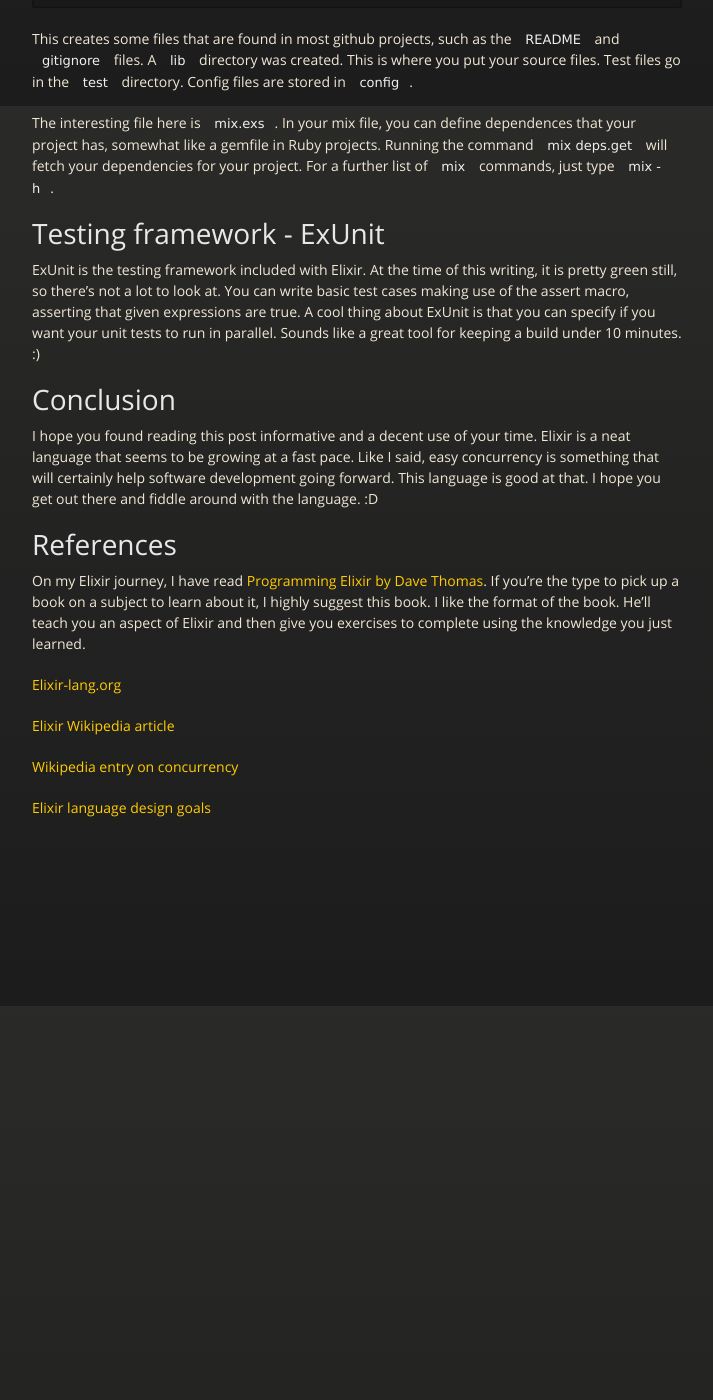
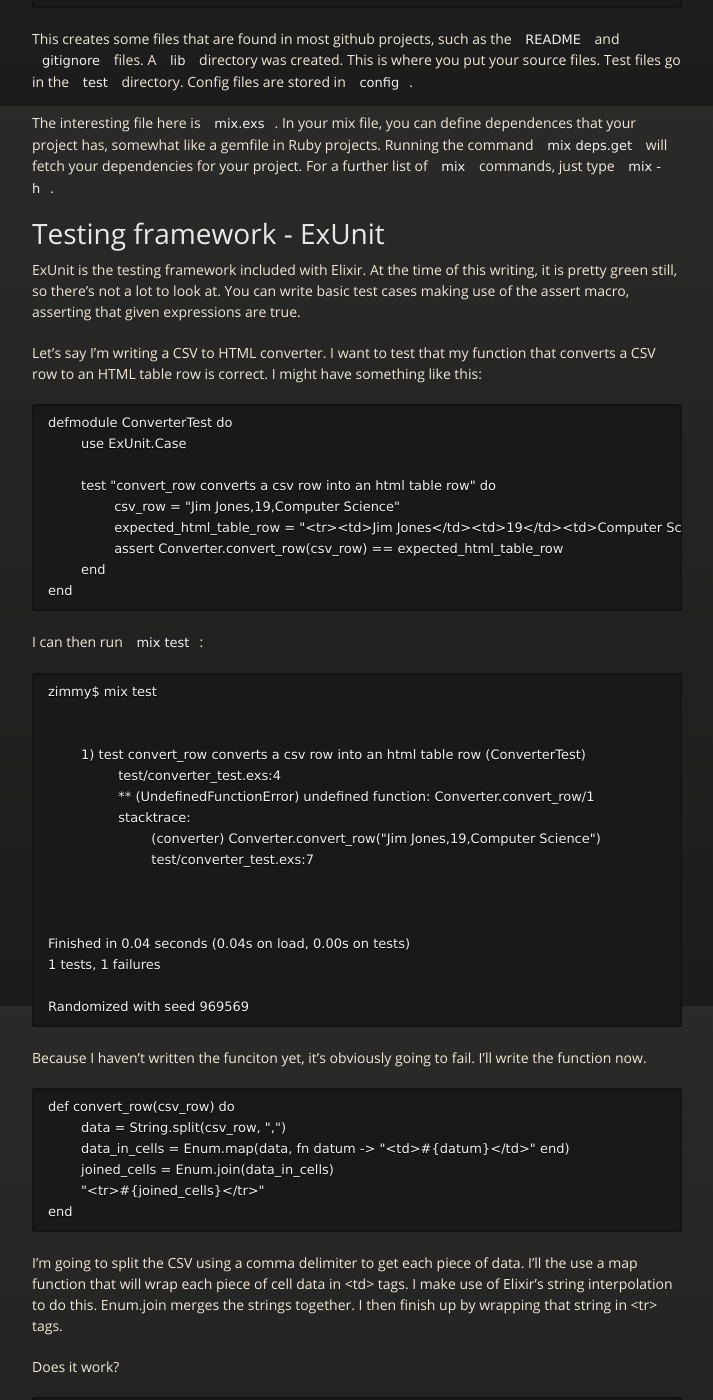
Before and after one commit to chriszimmerman/chriszimmerman.github.io, a Jekyll site: the page built from drafts/elixir.md, in a window 1280 px wide and 1400 px high, scrolled down 6194 px. Shown: the whole window, without its empty margins (283-996 px from the left). Built offline with Jekyll 4.4.1, drawn with Linux system fonts in a browser that asks for light colours; nearby versions of some CDN libraries; before the commit the page ends 7052 px from its top, so only the background shows below that; some of the changed text lies outside the part shown.

Commit message:
added exunit example and talked about pipe operator

```diff
--- a/drafts/elixir.md
+++ b/drafts/elixir.md
@@ -175,7 +175,74 @@ The interesting file here is `mix.exs`. In your mix file, you can define depende
 
 # Testing framework - ExUnit
 
-ExUnit is the testing framework included with Elixir. At the time of this writing, it is pretty green still, so there's not a lot to look at. You can write basic test cases making use of the assert macro, asserting that given expressions are true. A cool thing about ExUnit is that you can specify if you want your unit tests to run in parallel. Sounds like a great tool for keeping a build under 10 minutes. :)
+ExUnit is the testing framework included with Elixir. At the time of this writing, it is pretty green still, so there's not a lot to look at. You can write basic test cases making use of the assert macro, asserting that given expressions are true.
+
+Let's say I'm writing a CSV to HTML converter. I want to test that my function that converts a CSV row to an HTML table row is correct. I might have something like this:
+
+	defmodule ConverterTest do
+		use ExUnit.Case
+
+		test "convert_row converts a csv row into an html table row" do
+			csv_row = "Jim Jones,19,Computer Science"
+			expected_html_table_row = "<tr><td>Jim Jones</td><td>19</td><td>Computer Science</td></tr>"
+			assert Converter.convert_row(csv_row) == expected_html_table_row
+		end
+	end
+
+I can then run `mix test`:
+
+	zimmy$ mix test
+
+
+		1) test convert_row converts a csv row into an html table row (ConverterTest)
+			 test/converter_test.exs:4
+			 ** (UndefinedFunctionError) undefined function: Converter.convert_row/1
+			 stacktrace:
+				 (converter) Converter.convert_row("Jim Jones,19,Computer Science")
+				 test/converter_test.exs:7
+
+
+
+	Finished in 0.04 seconds (0.04s on load, 0.00s on tests)
+	1 tests, 1 failures
+
+	Randomized with seed 969569
+
+Because I haven't written the funciton yet, it's obviously going to fail. I'll write the function now.
+
+	def convert_row(csv_row) do
+		data = String.split(csv_row, ",")
+		data_in_cells = Enum.map(data, fn datum -> "<td>#{datum}</td>" end)
+		joined_cells = Enum.join(data_in_cells)
+		"<tr>#{joined_cells}</tr>"
+	end
+
+I'm going to split the CSV using a comma delimiter to get each piece of data. I'll the use a map function that will wrap each piece of cell data in <td> tags. I make use of Elixir's string interpolation to do this. Enum.join merges the strings together. I then finish up by wrapping that string in <tr> tags.
+
+Does it work?
+
+	zimmy$ mix test
+	Compiled lib/converter.ex
+	Generated converter.app
+	.
+
+	Finished in 0.04 seconds (0.04s on load, 0.00s on tests)
+	1 tests, 0 failures
+
+	Randomized with seed 536134
+
+Sweet. It works! Before going on, I would like to digress a little and tell you about Elixir's pipe operator, `|>`. I'm going to write the code differently in order to make my test pass.
+
+	def convert_row(csv_row) do
+		data = String.split(csv_row, ",")
+		|> Enum.map(fn datum -> "<td>#{datum}</td>" end)
+		|> Enum.join
+		|> fn data -> "<tr>#{data}</tr>" end.()
+	end
+
+Essentially, the pipe operator allows you to take the result of the previous line and use it as the first argument for the function that gets called on the next line. I split my CSV row up with my comma delimiter as before. With the pipe operator, I can just specify what function I want to apply to my collection with map. Elixir knows I want to use data as the first parameter, the collection to map. That mapped collection then gets passed into Enum.join. That joined string then gets passed into my lambda that wraps <tr> tags around my row. Pretty next, huh?
+
+A cool thing about ExUnit is that you can specify if you want your unit tests to run in parallel. Sounds like a great tool for keeping a build under 10 minutes. :)
 
 # Conclusion
 
```
Also changed, not shown: 1 other file.
